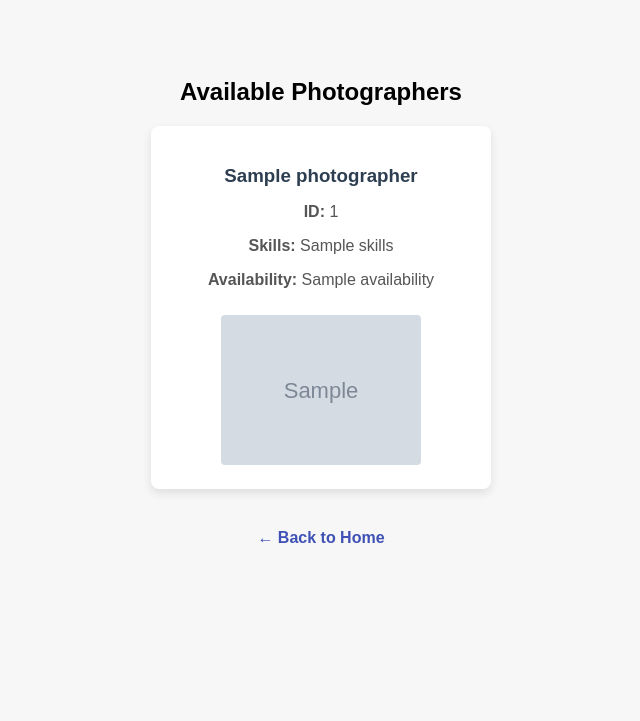
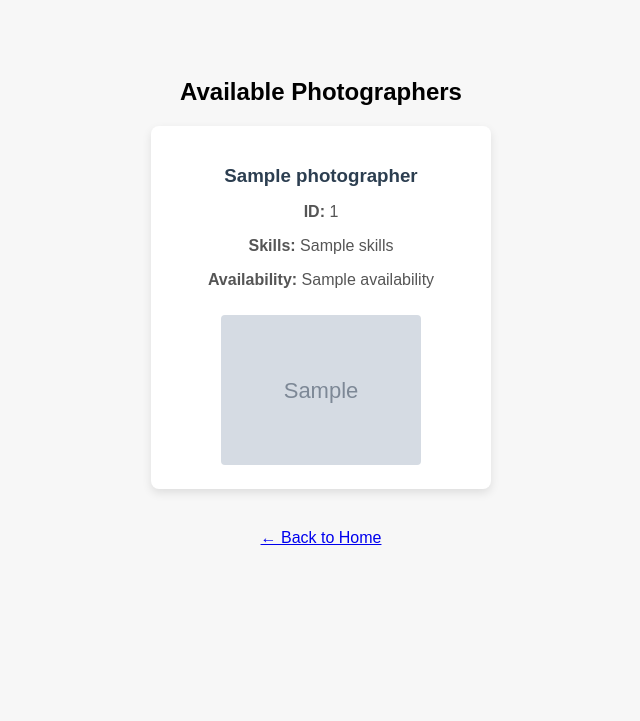
Before and after one commit to Sandeep1098-pil/CaptureMoment, a Flask app: template templates/photographers.html in a window 1280 px wide. Shown: the top 721 px of the page, without its empty margins (319-959 px from the left). Run offline with Flask 3, Linux system fonts and the light colour scheme; the template is opened without the code that fills it: most values are stand-ins (such as "Sample title", 1, 10 or a date in 2020); grey boxes marked "Sample" are stand-in pictures.

Commit message:
Update photographers.html

```diff
--- a/templates/photographers.html
+++ b/templates/photographers.html
@@ -5,7 +5,7 @@
   <style>
     body {
       background-color: #f7f7f7;
-      font-family: Arial, sans-serif;
+      font-family: Arial;
       text-align: center;
       padding: 50px;
     }
@@ -30,13 +30,6 @@
       width: 200px;
       height: auto;
     }
-    a {
-      display: inline-block;
-      margin-top: 20px;
-      color: #3f51b5;
-      text-decoration: none;
-      font-weight: bold;
-    }
   </style>
 </head>
 <body>
@@ -57,6 +50,6 @@
     </div>
   {% endfor %}
 
-  <a href="/">← Back to Home</a>
+  <a href="/" style="display: inline-block; margin-top: 20px;">← Back to Home</a>
 </body>
 </html>
```
